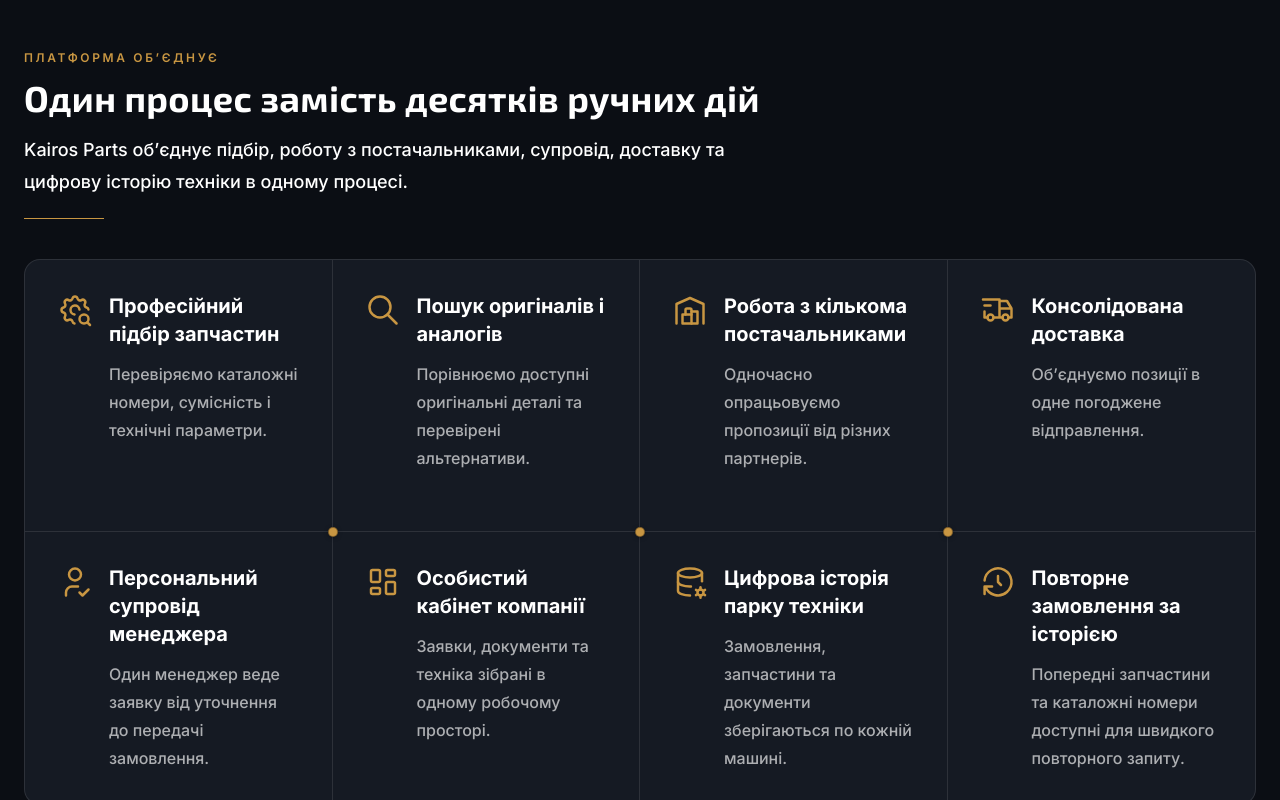
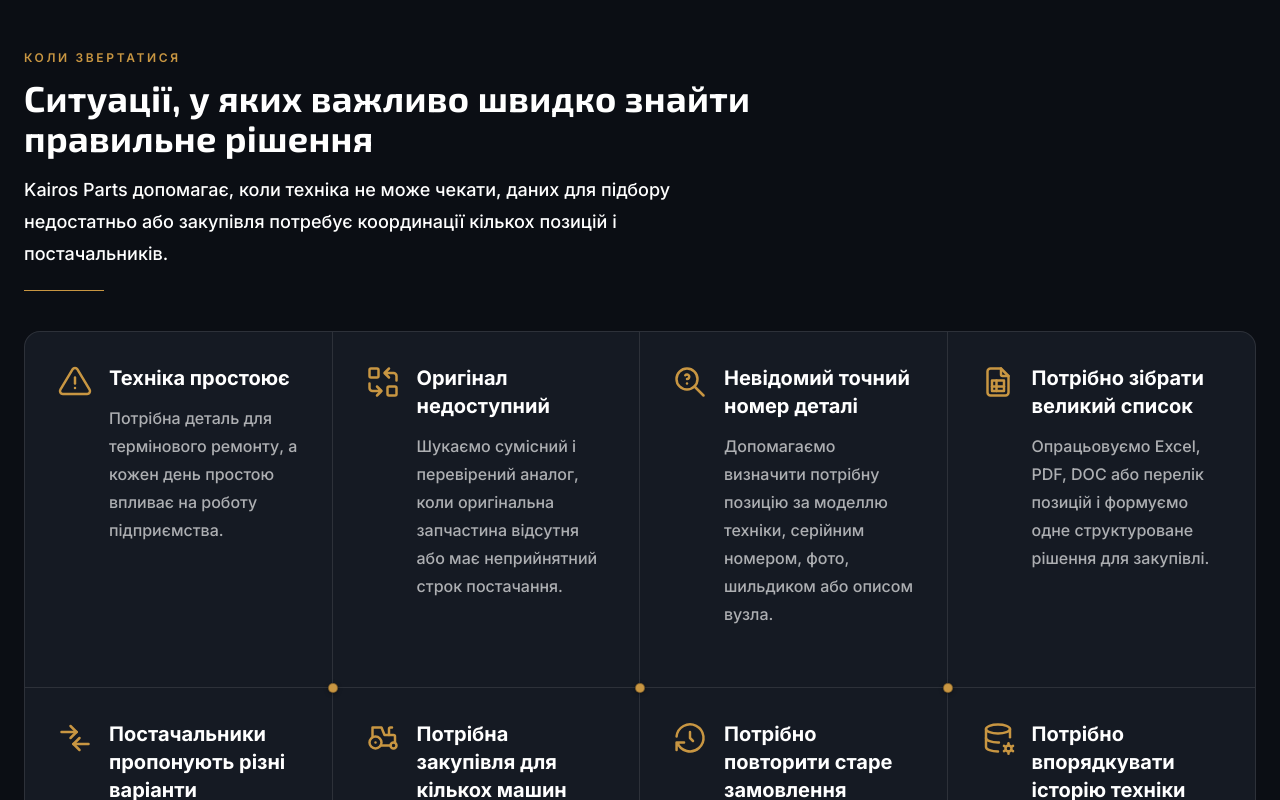
Before and after one commit to Serhiy199/Kairos-Parts, a Next.js app: page /about in a window 1280 px wide. Shown: the part 1880-2680 px from the top of the page. Built offline with nearby package versions, Linux system fonts and the light colour scheme.

Commit message:
content(about): replace platform features with contact scenarios

```diff
--- a/app/(public)/about/page.tsx
+++ b/app/(public)/about/page.tsx
@@ -1,70 +1,70 @@
 import Image from 'next/image';
 import Link from 'next/link';
 import {
+  TbAlertTriangle,
+  TbArrowsDiff,
   TbBuildingFactory2,
-  TbBuildingWarehouse,
   TbDatabaseCog,
   TbDeviceDesktopAnalytics,
+  TbFileSpreadsheet,
   TbGauge,
   TbHeartHandshake,
   TbHistory,
-  TbLayoutDashboard,
-  TbSearch,
+  TbReplace,
   TbSettingsSearch,
   TbShieldCheck,
   TbTargetArrow,
   TbTools,
   TbTractor,
   TbTruck,
-  TbTruckDelivery,
-  TbUserCheck,
-  TbWheat
+  TbWheat,
+  TbZoomQuestion
 } from 'react-icons/tb';
 
 import { ActionIcon } from '@/components/ui/action-icons';
 
 const telegramBotUrl = 'https://t.me/kairos_parts_bot';
 
-const platformItems = [
+const contactScenarios = [
   {
-    title: 'Професійний підбір запчастин',
-    text: 'Перевіряємо каталожні номери, сумісність і технічні параметри.',
-    icon: TbSettingsSearch
+    title: 'Техніка простоює',
+    text: 'Потрібна деталь для термінового ремонту, а кожен день простою впливає на роботу підприємства.',
+    icon: TbAlertTriangle
   },
   {
-    title: 'Пошук оригіналів і аналогів',
-    text: 'Порівнюємо доступні оригінальні деталі та перевірені альтернативи.',
-    icon: TbSearch
+    title: 'Оригінал недоступний',
+    text: 'Шукаємо сумісний і перевірений аналог, коли оригінальна запчастина відсутня або має неприйнятний строк постачання.',
+    icon: TbReplace
   },
   {
-    title: 'Робота з кількома постачальниками',
-    text: 'Одночасно опрацьовуємо пропозиції від різних партнерів.',
-    icon: TbBuildingWarehouse
+    title: 'Невідомий точний номер деталі',
+    text: 'Допомагаємо визначити потрібну позицію за моделлю техніки, серійним номером, фото, шильдиком або описом вузла.',
+    icon: TbZoomQuestion
   },
   {
-    title: 'Консолідована доставка',
-    text: 'Об’єднуємо позиції в одне погоджене відправлення.',
-    icon: TbTruckDelivery
+    title: 'Потрібно зібрати великий список',
+    text: 'Опрацьовуємо Excel, PDF, DOC або перелік позицій і формуємо одне структуроване рішення для закупівлі.',
+    icon: TbFileSpreadsheet
   },
   {
-    title: 'Персональний супровід менеджера',
-    text: 'Один менеджер веде заявку від уточнення до передачі замовлення.',
-    icon: TbUserCheck
+    title: 'Постачальники пропонують різні варіанти',
+    text: 'Перевіряємо характеристики, сумісність і відмінності між пропозиціями, щоб обрати обґрунтоване рішення.',
+    icon: TbArrowsDiff
   },
   {
-    title: 'Особистий кабінет компанії',
-    text: 'Заявки, документи та техніка зібрані в одному робочому просторі.',
-    icon: TbLayoutDashboard
+    title: 'Потрібна закупівля для кількох машин',
+    text: 'Допомагаємо сформувати комплексний запит для різних одиниць техніки та не змішати запчастини між машинами.',
+    icon: TbTractor
   },
   {
-    title: 'Цифрова історія парку техніки',
-    text: 'Замовлення, запчастини та документи зберігаються по кожній машині.',
-    icon: TbDatabaseCog
+    title: 'Потрібно повторити старе замовлення',
+    text: 'Знаходимо попередньо підібрані позиції, каталожні номери й документи та використовуємо їх для нового запиту.',
+    icon: TbHistory
   },
   {
-    title: 'Повторне замовлення за історією',
-    text: 'Попередні запчастини та каталожні номери доступні для швидкого повторного запиту.',
-    icon: TbHistory
+    title: 'Потрібно впорядкувати історію техніки',
+    text: 'Зберігаємо заявки, запчастини, рахунки та документи в історії конкретних машин для подальшого обслуговування.',
+    icon: TbDatabaseCog
   }
 ];
 
@@ -259,19 +259,19 @@ export default function AboutPage() {
       <section className="bg-public-page py-16 text-white sm:py-20">
         <div className="kp-container">
           <div className="max-w-[760px]">
-            <p className="text-xs font-semibold uppercase tracking-[0.22em] text-accent">Платформа обʼєднує</p>
+            <p className="text-xs font-semibold uppercase tracking-[0.22em] text-accent">Коли звертатися</p>
             <h2 className="mt-3 max-w-[740px] text-3xl font-bold leading-tight text-white sm:text-4xl">
-              Один процес замість десятків ручних дій
+              Ситуації, у яких важливо швидко знайти правильне рішення
             </h2>
             <p className="mt-4 max-w-[740px] text-base font-medium leading-7 text-white/72 sm:text-lg sm:leading-8">
-              Kairos Parts об’єднує підбір, роботу з постачальниками, супровід, доставку та цифрову історію
-              техніки в одному процесі.
+              Kairos Parts допомагає, коли техніка не може чекати, даних для підбору недостатньо або закупівля
+              потребує координації кількох позицій і постачальників.
             </p>
             <div className="mt-5 h-px w-20 bg-accent" />
           </div>
 
           <ul className="relative mt-10 grid grid-cols-1 overflow-hidden rounded-2xl border border-public-border bg-public-card md:grid-cols-2 xl:auto-rows-fr xl:grid-cols-4">
-            {platformItems.map((item, index) => {
+            {contactScenarios.map((item, index) => {
               const Icon = item.icon;
               const dividerClasses = `${index < 7 ? 'border-b border-public-border' : ''} ${
                 index % 2 === 0 ? 'md:border-r md:border-public-border' : ''
```
